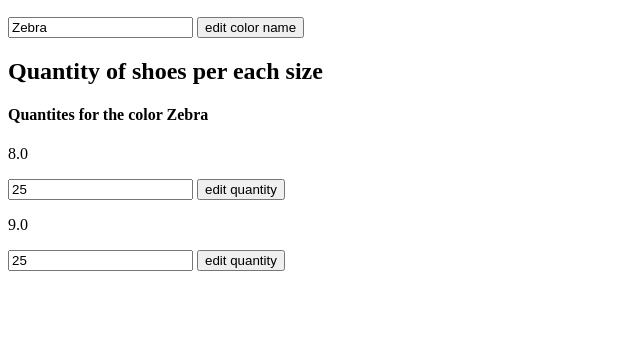
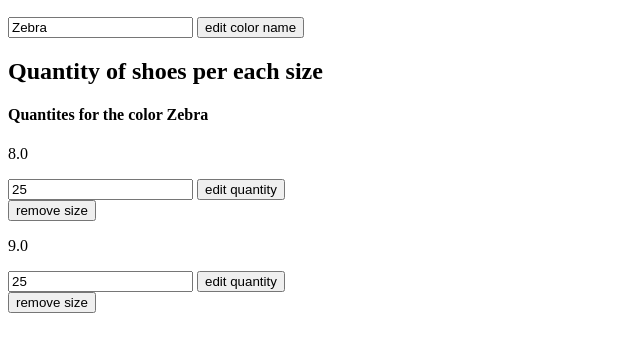
Before and after one commit to mkowusujr/sneakerhead-shoe-estore, a Flask app: page /inventory/1 in a window 1280 px wide. Shown: the part 216-568 px from the top of the page, without its empty margins (0-640 px from the left). Run offline with Flask 2, Linux system fonts and the light colour scheme; data comes from the database, SQL or seed files in the repository; both versions use the stored data as it was after the commit.

Commit message:
can delete a size

```diff
--- a/website/models.py
+++ b/website/models.py
@@ -74,7 +74,7 @@ class Color(db.Model):
     color = db.Column(db.String(length=30))
 
     # one to many relationship, one color many quantity per sizes
-    quan_per_size = db.relationship("Quantity_Per_Size", back_populates="color", lazy=True)
+    quan_per_size = db.relationship("Quantity_Per_Size", back_populates="color", lazy=True, cascade='delete-orphan')
 
     # Many colors belonging to one shoe
     shoe_id = db.Column(db.Integer(), db.ForeignKey('shoe.id'))
--- a/website/templates/admin_catalog_product.html
+++ b/website/templates/admin_catalog_product.html
@@ -26,6 +26,7 @@
                 <input type="number" name="quantity" min= "0" value="{{quantity.quantity}}">
                 <input type="submit" value="edit quantity">
             </form>
+            <button onclick="sendDeleteRequest('/inventory/{{shoe.id}}/{{color.id}}/{{quantity.id}}')">remove size</button>
         {% endfor %}
     {% endfor %}
 {% endblock%}
--- a/website/views/admin_catalog_view.py
+++ b/website/views/admin_catalog_view.py
@@ -34,7 +34,6 @@ def display_shoe(id):
 
 @admin_catalog_view.route('/inventory/<int:id>', methods=['PUT'])
 def update_product(id):
-    # data1 = request.get_data()
     data = request.get_json()
     updated_shoe = Shoe.query.get_or_404(id)
     updated_shoe.name = data['name']
@@ -66,7 +65,14 @@ def update_product_color_quantity(shoe_id, color_id, quan_id):
 
 @admin_catalog_view.route('/inventory/<int:id>', methods=['Delete'])
 def remove_from_inventory(id):
-    shoe = Shoe.query.filter_by(id=id).first_or_404()
+    shoe = Shoe.query.get_or_404(id)
     db.session.delete(shoe)
     db.session.commit()
     return Response("/inventory", 200)
+
+@admin_catalog_view.route('/inventory/<int:shoe_id>/<int:color_id>/<int:quan_id>', methods=['DELETE'])
+def delete_product_color_quantity(shoe_id, color_id, quan_id):
+    quan = Quantity_Per_Size.query.get_or_404(quan_id)
+    db.session.delete(quan)
+    db.session.commit()
+    return Response("/inventory/" + str(shoe_id), 200)
```
Also changed, not shown: website/sneakerhead.db.
